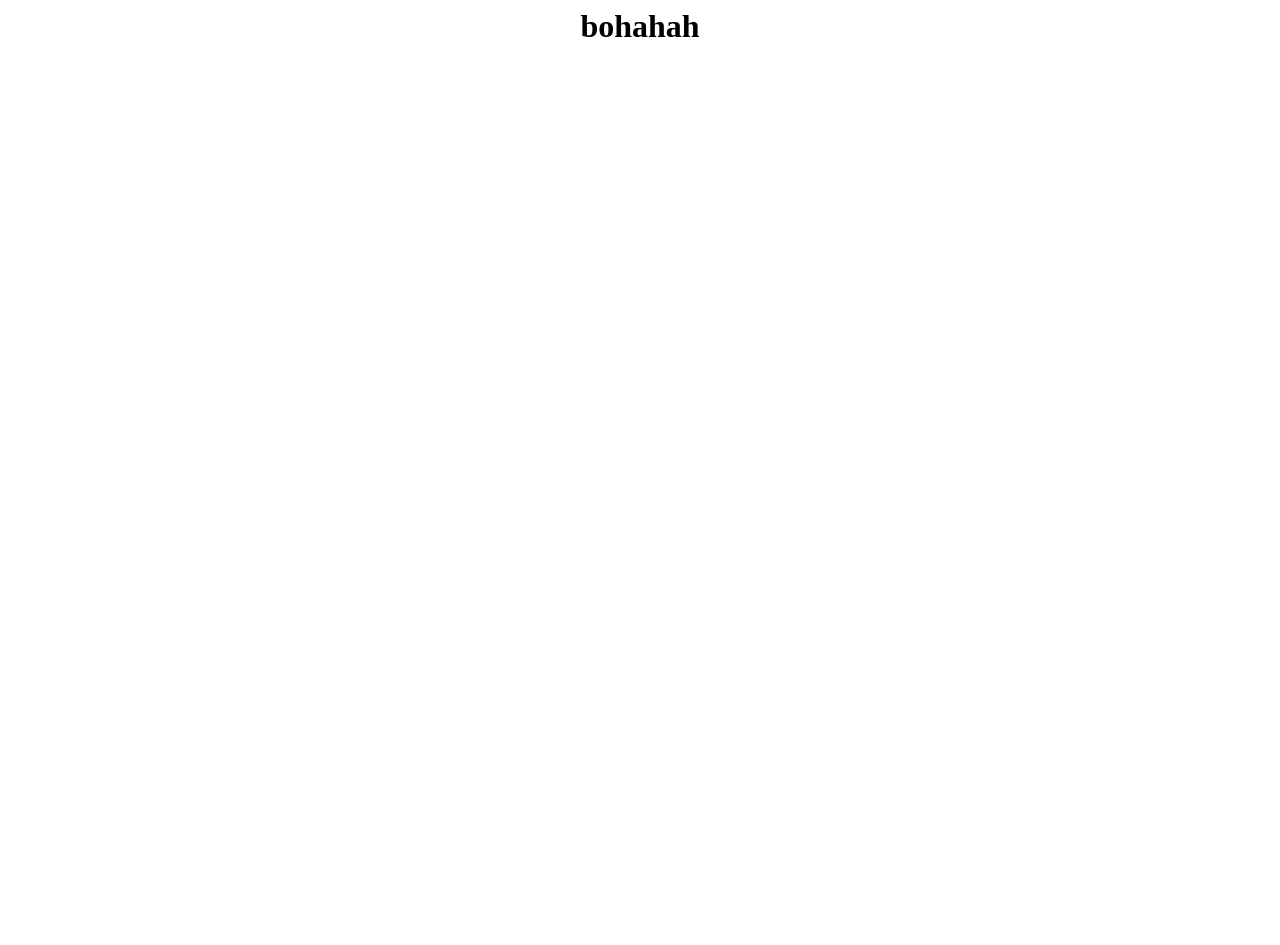
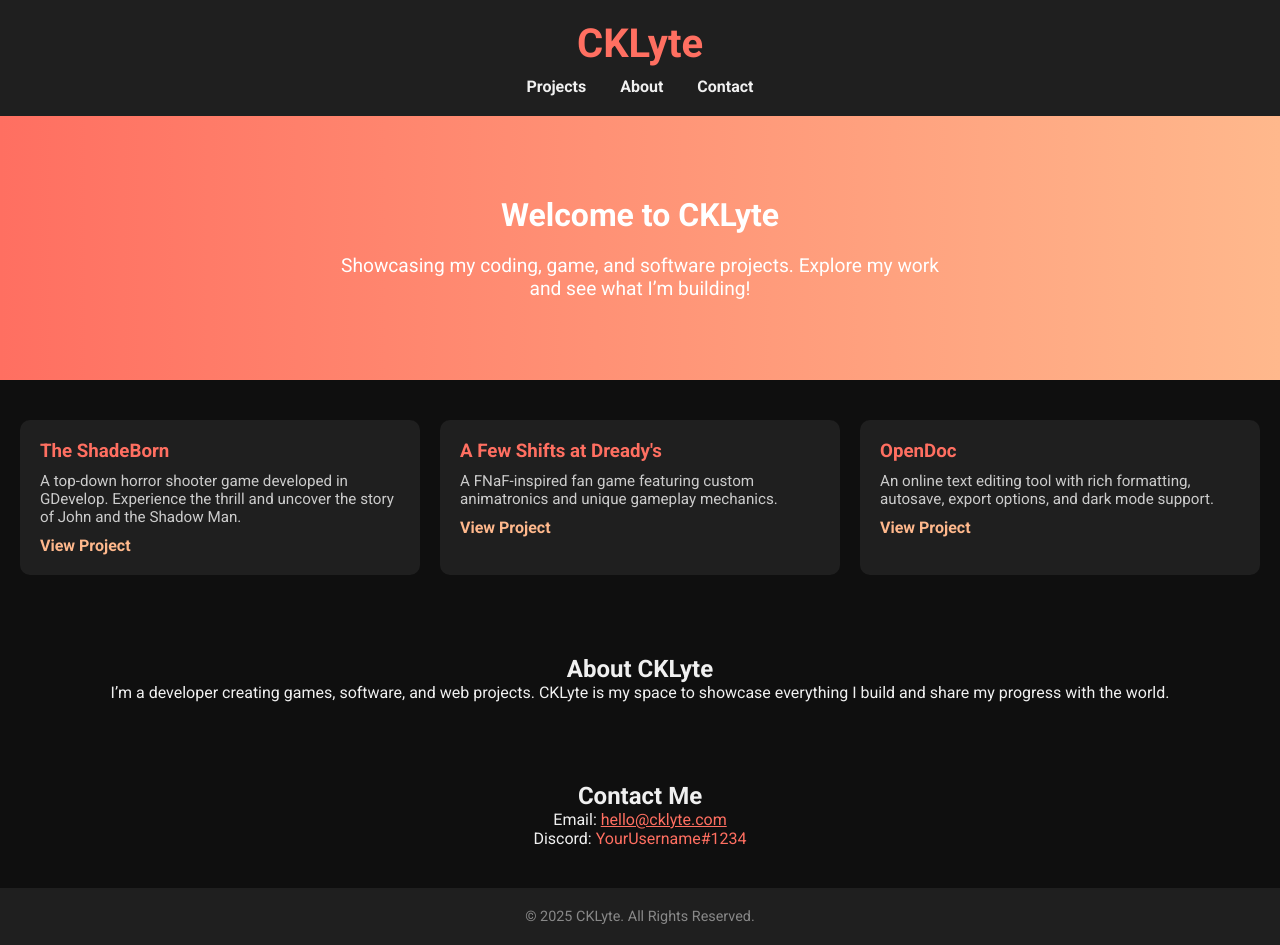
Before and after one commit to islamelhassany/CKLyte, a plain HTML site: page index.html in a window 1280 px wide. Before the commit the page ends 800 px from the top, so only its background shows below. Drawn offline with Linux system fonts and the light colour scheme.

Commit message:
Update index.html

```diff
--- a/index.html
+++ b/index.html
@@ -1,7 +1,81 @@
-<html>
-  <head>
-    <center>
-    <h1>bohahah</h1>
-  </center>
-  </head>
+<!DOCTYPE html>
+<html lang="en">
+<head>
+    <meta charset="UTF-8">
+    <meta name="viewport" content="width=device-width, initial-scale=1.0">
+    <title>CKLyte - Projects Showcase</title>
+    <link href="https://fonts.googleapis.com/css2?family=Roboto:wght@400;700&display=swap" rel="stylesheet">
+    <style>
+        * { margin: 0; padding: 0; box-sizing: border-box; }
+        body { font-family: 'Roboto', sans-serif; background: #0f0f0f; color: #f0f0f0; }
+        header { background: #1f1f1f; padding: 20px; text-align: center; }
+        header h1 { font-size: 2.5rem; color: #ff6f61; }
+        nav { margin-top: 10px; }
+        nav a { color: #f0f0f0; margin: 0 15px; text-decoration: none; font-weight: bold; transition: color 0.3s; }
+        nav a:hover { color: #ff6f61; }
+
+        .hero { padding: 80px 20px; text-align: center; background: linear-gradient(to right, #ff6f61, #ffb88c); color: #fff; }
+        .hero h2 { font-size: 2rem; margin-bottom: 20px; }
+        .hero p { font-size: 1.2rem; max-width: 600px; margin: 0 auto; }
+
+        .projects { display: grid; grid-template-columns: repeat(auto-fit, minmax(280px, 1fr)); gap: 20px; padding: 40px 20px; }
+        .project { background: #1f1f1f; padding: 20px; border-radius: 10px; transition: transform 0.3s, box-shadow 0.3s; }
+        .project:hover { transform: translateY(-5px); box-shadow: 0 10px 20px rgba(255,111,97,0.4); }
+        .project h3 { margin-bottom: 10px; color: #ff6f61; }
+        .project p { font-size: 0.95rem; color: #ccc; }
+        .project a { display: inline-block; margin-top: 10px; color: #ffb88c; text-decoration: none; font-weight: bold; }
+        .project a:hover { color: #ff6f61; }
+
+        footer { text-align: center; padding: 20px; background: #1f1f1f; font-size: 0.9rem; color: #888; }
+    </style>
+</head>
+<body>
+    <header>
+        <h1>CKLyte</h1>
+        <nav>
+            <a href="#projects">Projects</a>
+            <a href="#about">About</a>
+            <a href="#contact">Contact</a>
+        </nav>
+    </header>
+
+    <section class="hero">
+        <h2>Welcome to CKLyte</h2>
+        <p>Showcasing my coding, game, and software projects. Explore my work and see what I’m building!</p>
+    </section>
+
+    <section id="projects" class="projects">
+        <div class="project">
+            <h3>The ShadeBorn</h3>
+            <p>A top-down horror shooter game developed in GDevelop. Experience the thrill and uncover the story of John and the Shadow Man.</p>
+            <a href="#">View Project</a>
+        </div>
+        <div class="project">
+            <h3>A Few Shifts at Dready's</h3>
+            <p>A FNaF-inspired fan game featuring custom animatronics and unique gameplay mechanics.</p>
+            <a href="#">View Project</a>
+        </div>
+        <div class="project">
+            <h3>OpenDoc</h3>
+            <p>An online text editing tool with rich formatting, autosave, export options, and dark mode support.</p>
+            <a href="#">View Project</a>
+        </div>
+        <!-- Add more projects here -->
+    </section>
+
+    <section id="about" style="padding: 40px 20px; text-align:center;">
+        <h2>About CKLyte</h2>
+        <p>I’m a developer creating games, software, and web projects. CKLyte is my space to showcase everything I build and share my progress with the world.</p>
+    </section>
+
+    <section id="contact" style="padding: 40px 20px; text-align:center;">
+        <h2>Contact Me</h2>
+        <p>Email: <a href="mailto:hello@cklyte.com" style="color:#ff6f61;">hello@cklyte.com</a></p>
+        <p>Discord: <span style="color:#ff6f61;">YourUsername#1234</span></p>
+    </section>
+
+    <footer>
+        &copy; 2025 CKLyte. All Rights Reserved.
+    </footer>
+</body>
 </html>
```
